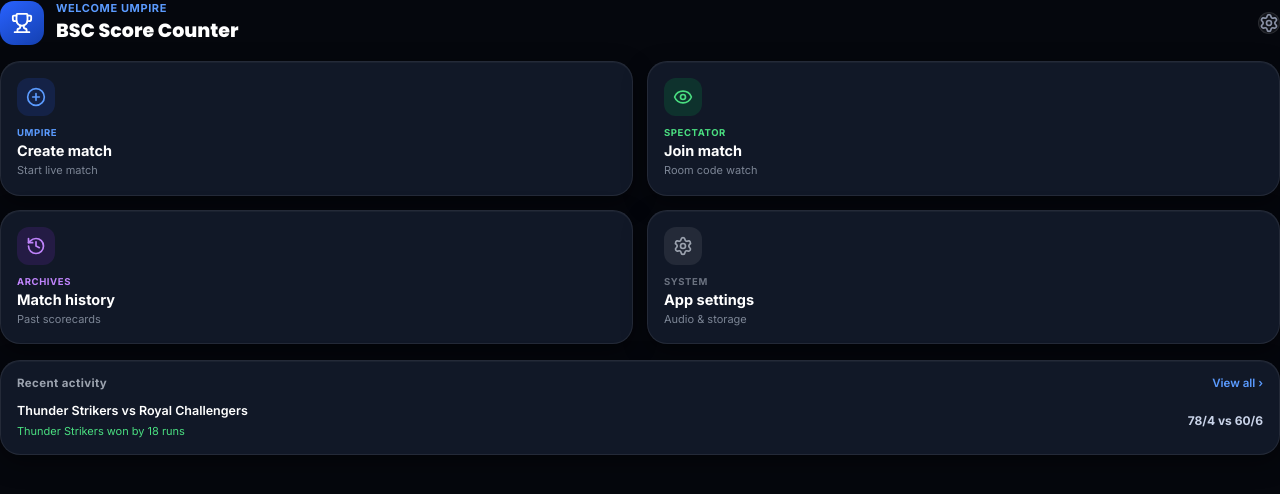
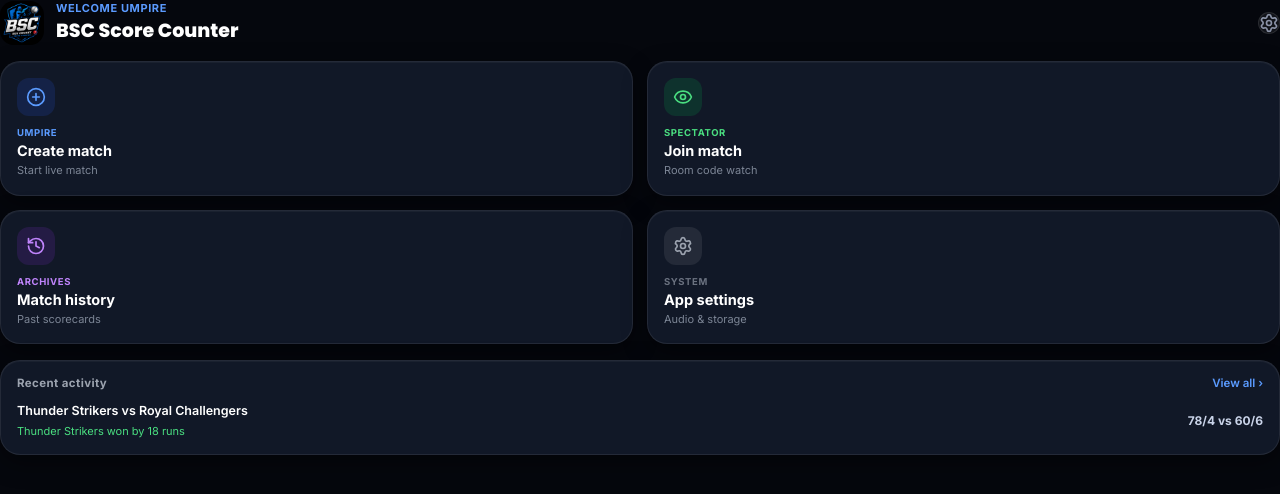
Before and after one commit to Satyaved1726/BOX-CRICKET-SCORE-COUNTER-, a React (Vite) app: page / in a window 1280 px wide. Shown: the top 494 px of the page. Built offline with nearby package versions, Linux system fonts and the light colour scheme.

Commit message:
design: integrate custom logo into splash and home headers, and remove powered by database label

```diff
--- a/src/components/HomeScreen.tsx
+++ b/src/components/HomeScreen.tsx
@@ -1,5 +1,5 @@
 import React, { useState } from 'react';
-import { Trophy, PlusCircle, Eye, History, Settings, Play } from 'lucide-react';
+import { PlusCircle, Eye, History, Settings, Play } from 'lucide-react';
 import type { MatchData } from '../types';
 import { sounds } from '../lib/audio';
 import { TeamCarousel } from './TeamCarousel';
@@ -27,8 +27,8 @@ export const HomeScreen: React.FC<Props> = ({
     <div className="flex-1 flex flex-col justify-between p-4 bg-[#05070D] text-white select-none overflow-y-auto font-['Inter'] relative">
       {/* 1. Header (home-header) */}
       <div className="home-header">
-        <div className="trophy-badge">
-          <Trophy size={22} className="text-white" />
+        <div className="trophy-badge overflow-hidden">
+          <img src="/logo.jpg" alt="BSC Logo" className="w-full h-full object-cover" />
         </div>
         <div className="header-text">
           <div className="welcome-label">Welcome umpire</div>
--- a/src/components/Splash.tsx
+++ b/src/components/Splash.tsx
@@ -1,5 +1,4 @@
 import React, { useEffect } from 'react';
-import { Trophy } from 'lucide-react';
 
 interface Props {
   onComplete: () => void;
@@ -14,7 +13,7 @@ export const Splash: React.FC<Props> = ({ onComplete }) => {
   }, [onComplete]);
 
   return (
-    <div className="flex-1 flex flex-col items-center justify-center bg-[#08111F] text-white p-6 relative overflow-hidden select-none">
+    <div className="flex-1 flex flex-col items-center justify-center bg-[#05070D] text-white p-6 relative overflow-hidden select-none">
       {/* Dynamic background glowing sports circles */}
       <div className="absolute -top-16 -left-16 w-64 h-64 bg-blue-600/20 rounded-full blur-3xl pointer-events-none"></div>
       <div className="absolute -bottom-16 -right-16 w-64 h-64 bg-emerald-500/20 rounded-full blur-3xl pointer-events-none"></div>
@@ -22,9 +21,9 @@ export const Splash: React.FC<Props> = ({ onComplete }) => {
       {/* Animated Logo Container */}
       <div className="flex flex-col items-center z-10 animate-scale-up">
         <div className="relative mb-6">
-          {/* Outer glowing ring */}
-          <div className="w-28 h-28 rounded-full border-2 border-blue-500/40 flex items-center justify-center bg-[#111827] shadow-[0_0_40px_rgba(41,98,255,0.3)]">
-            <Trophy className="w-14 h-14 text-blue-500 animate-pulse" />
+          {/* Outer glowing ring with Logo */}
+          <div className="w-28 h-28 rounded-full overflow-hidden border-2 border-blue-500/40 flex items-center justify-center bg-[#111827] shadow-[0_0_40px_rgba(41,98,255,0.3)]">
+            <img src="/logo.jpg" alt="BSC Logo" className="w-full h-full object-cover" />
           </div>
 
           {/* Cricket ball spinning around logo */}
@@ -42,12 +41,6 @@ export const Splash: React.FC<Props> = ({ onComplete }) => {
         <p className="text-xs tracking-widest text-blue-400 font-semibold uppercase mb-6">
           Box Cricket Score Counter
         </p>
-
-        {/* Subtitle badge */}
-        <div className="flex items-center gap-2 px-3 py-1 bg-gray-800/80 rounded-full border border-gray-700/60 text-[11px] text-gray-300">
-          <span className="w-2 h-2 rounded-full bg-emerald-400 animate-ping"></span>
-          <span>Live Real-Time Scoring Engine</span>
-        </div>
       </div>
 
       {/* Footer loading indicator */}
@@ -55,7 +48,6 @@ export const Splash: React.FC<Props> = ({ onComplete }) => {
         <div className="w-32 h-1 bg-gray-800 rounded-full overflow-hidden">
           <div className="h-full bg-gradient-to-r from-blue-500 to-emerald-400 rounded-full animate-pulse" style={{ width: '100%' }}></div>
         </div>
-        <span className="text-[10px] tracking-wide text-gray-500">POWERED BY SUPABASE REALTIME</span>
       </div>
     </div>
   );
```
Also changed, not shown: public/logo.jpg (added).
